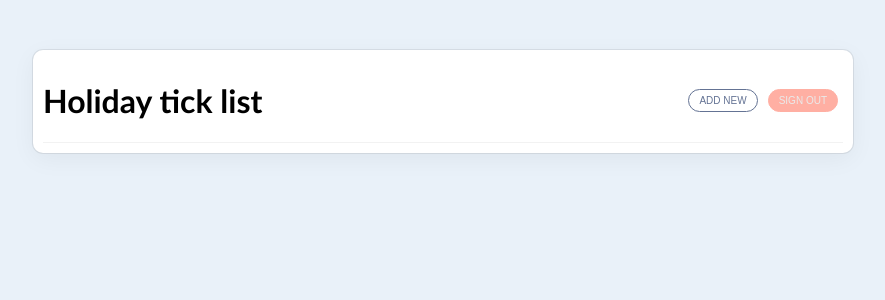
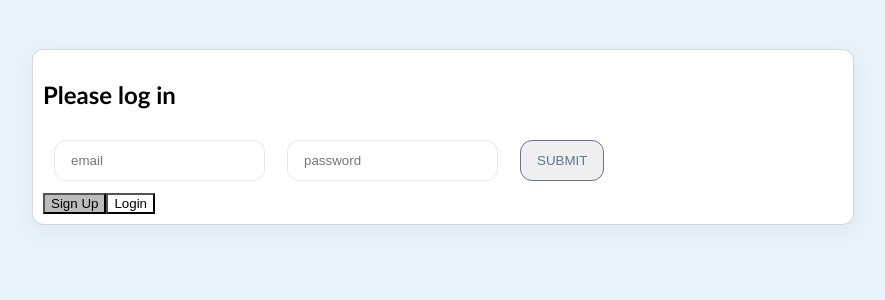
Before and after one commit to Trane7/I-do-you-do, a React (Create React App) app in the folder client/: page / in a window 1280 px wide. Shown: the top 300 px of the page, without its empty margins (197-1082 px from the left). Built offline with nearby package versions, Linux system fonts and the light colour scheme; the HTML template or start-up script is replaced by a standard one.

Commit message:
funcionality of signin and logout buttons as well inpleamenting them into the app.js file

```diff
--- a/client/src/App.js
+++ b/client/src/App.js
@@ -1,5 +1,6 @@
 import ListHeader from './components/ListHeader'
 import ListItem from './components/ListItem'
+import Auth from './components/Auth'
 import { useEffect, useState } from 'react'
 
 
@@ -7,6 +8,8 @@ import { useEffect, useState } from 'react'
 const App = () => {
   const userEmail = 'trane@test.com'
   const [ tasks, setTasks] = useState(null)
+
+  const authToken = false
 
 const getData = async ()=> {
   try {
@@ -32,8 +35,13 @@ const getData = async ()=> {
 
   return (
     <div className="app">
+    {/* if authToken exsits or not */}
+      {!authToken && <Auth/>}
+      {authToken &&
+      <>
       <ListHeader listName={'Holiday tick list'} getData={getData}/>
       {sortedTasks?.map((tasks) => <ListItem key={tasks.id} task={task} getData={getData} />)}
+      </>}
     </div>
   );
 }
--- a/client/src/components/Auth.js
+++ b/client/src/components/Auth.js
@@ -1,19 +1,40 @@
+import { useState } from 'react'
+
 const Auth = () => {
 
-  const isLogIn = false
+  const [isLogIn, setIsLogIn] = useState(true)
+  const [error, setError] = useState(null)
+
+  const viewLogin = (status) => {
+    setError(null)
+    setIsLogIn(status)
+  }
 
 
     return (
       <div className="auth-container">
         <div className="auth-container-box">
+          {/* the form for loggin in with the functionality */}
           <form>
             <h2>{isLogIn ? 'Please log in' : 'Please sign up'}</h2>
             <input type="email" placeholder="email"/>
             <input type="password" placeholder="password" />
-            <input type="password" placeholder="confirm password"/>
+            {!isLogIn &&<input type="password" placeholder="confirm password"/>}
+            <input type="submit" className="create"/>
+            {error && <p>{error}</p>}
 
           </form>
-
+          {/* sign in and logout buttons with color changing depending on if the user logged in or not */}
+          <div className="auth-options">
+            <button
+            onClick={() => viewLogin(false)}
+            style={{backgroundColor : !isLogIn ? 'rgb(255, 255, 255' : 'rgb(188, 188, 188'}}
+            >Sign Up</button>
+            <button
+            onClick={() => viewLogin(true)}
+            style={{backgroundColor : isLogIn ? 'rgb(255, 255, 255' : 'rgb(188, 188, 188'}}
+            >Login</button>
+          </div>
         </div>
       </div>
     );
```
